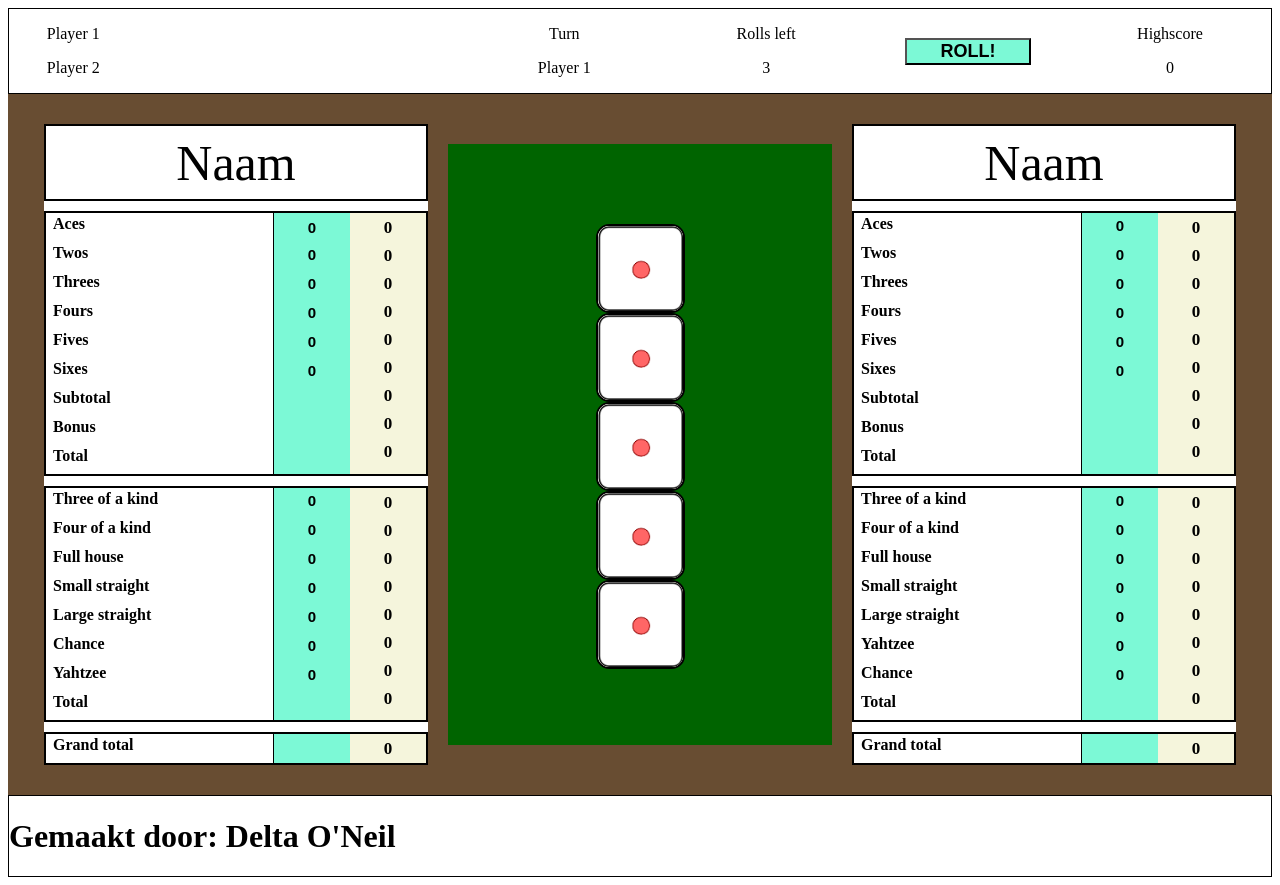
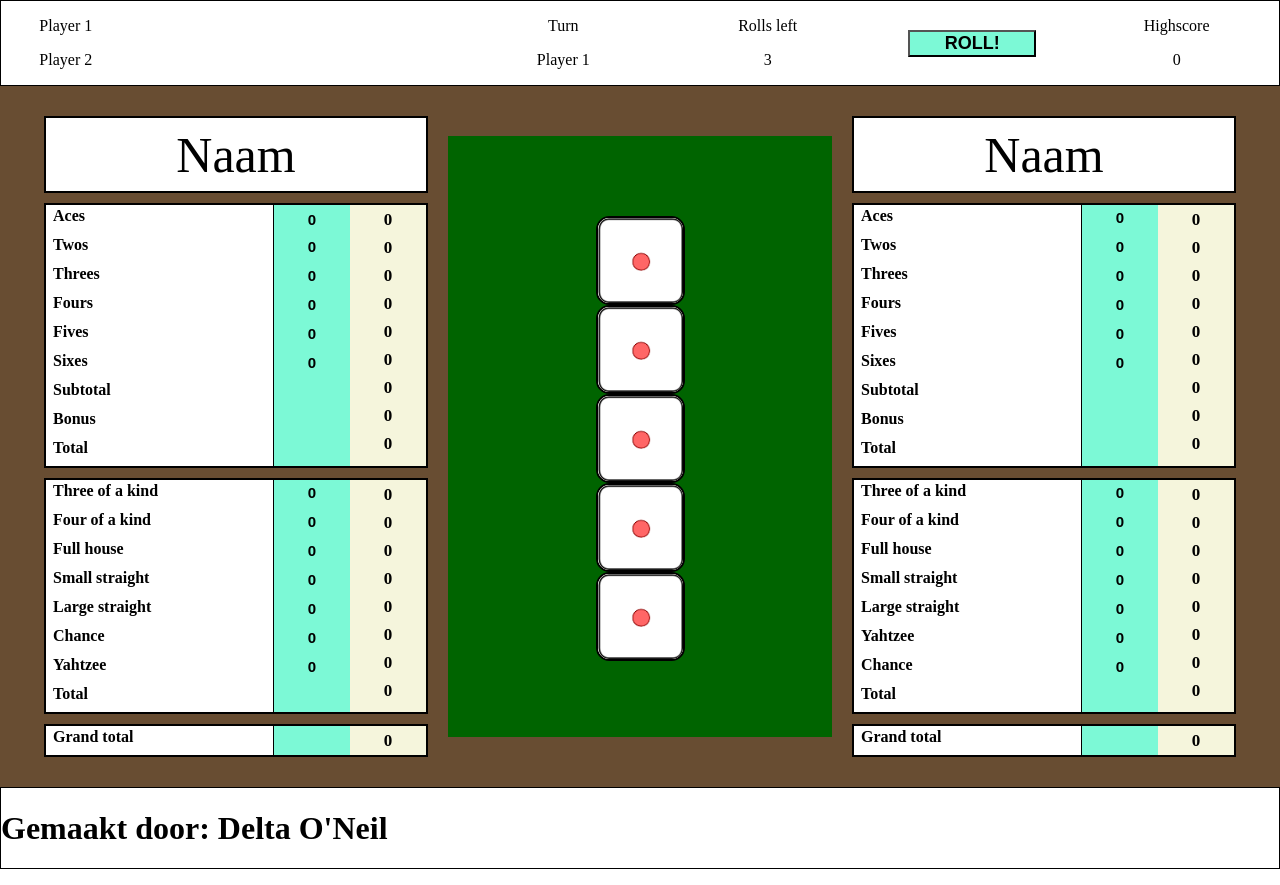
Before and after one commit to deltaoneil/JavaScipt, a plain HTML site: page yahtzee/Index.html in a window 1280 px wide. Drawn offline with Linux system fonts and the light colour scheme.

Commit message:
yahtzee
styling klaar

```diff
--- a/yahtzee/Style.css
+++ b/yahtzee/Style.css
@@ -1,5 +1,6 @@
-*{
-
+body{
+	margin: 0;
+	padding: 0;
 }
 .content{
     width:100%;
@@ -99,6 +100,7 @@
 .main--item{
     min-width: 30vw;
     border:  0px;
+		background-color: #684d32;
 }
 .table{
     display: flex;
```
